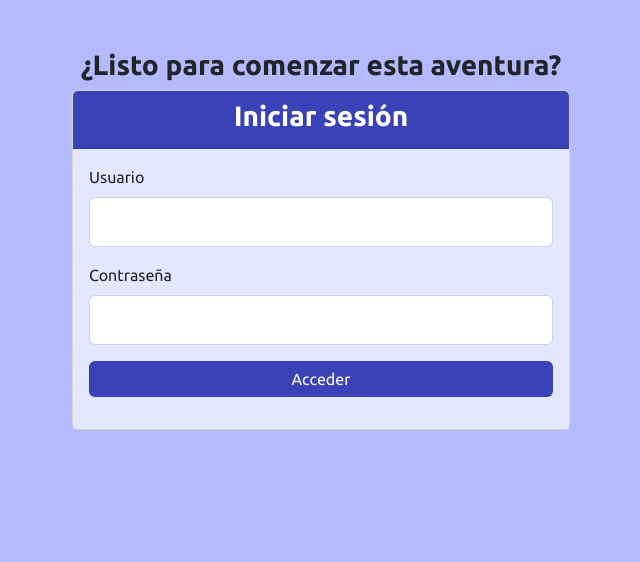
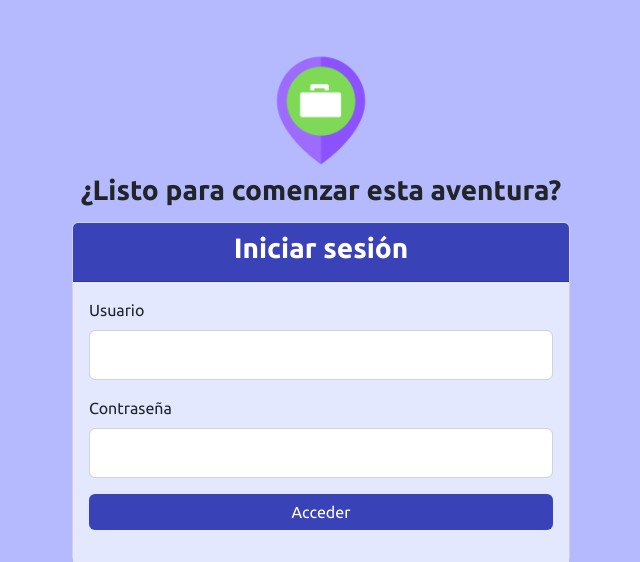
Before and after one commit to KarenNR/first-chance, a Flask app: page /iniciar-sesion in a window 1280 px wide. Shown: the top 562 px of the page, without its empty margins (319-959 px from the left). Run offline with Flask 3, Linux system fonts and the light colour scheme; some libraries are stand-ins or nearby versions.

Commit message:
Login image

```diff
--- a/templates/login.html
+++ b/templates/login.html
@@ -21,7 +21,12 @@
     <div class="container">
         <div class="row justify-content-center p-5">
             <div class="col-md-6">
-                <h3 style="text-align:center;">¿Listo para comenzar esta aventura?</h3>
+                <div class="row justify-content-center">
+                    <div class="col-auto text-center">
+                        <img src="static/images/logo.png" class="w-25">
+                    </div>
+                </div>
+                <h3 class="text-center mb-3">¿Listo para comenzar esta aventura?</h3>
                 <div class="card">
                     <div class="card-header text-center">
                         <h3>Iniciar sesión</h3>
```
Also changed, not shown: static/images/logo.png (added).
